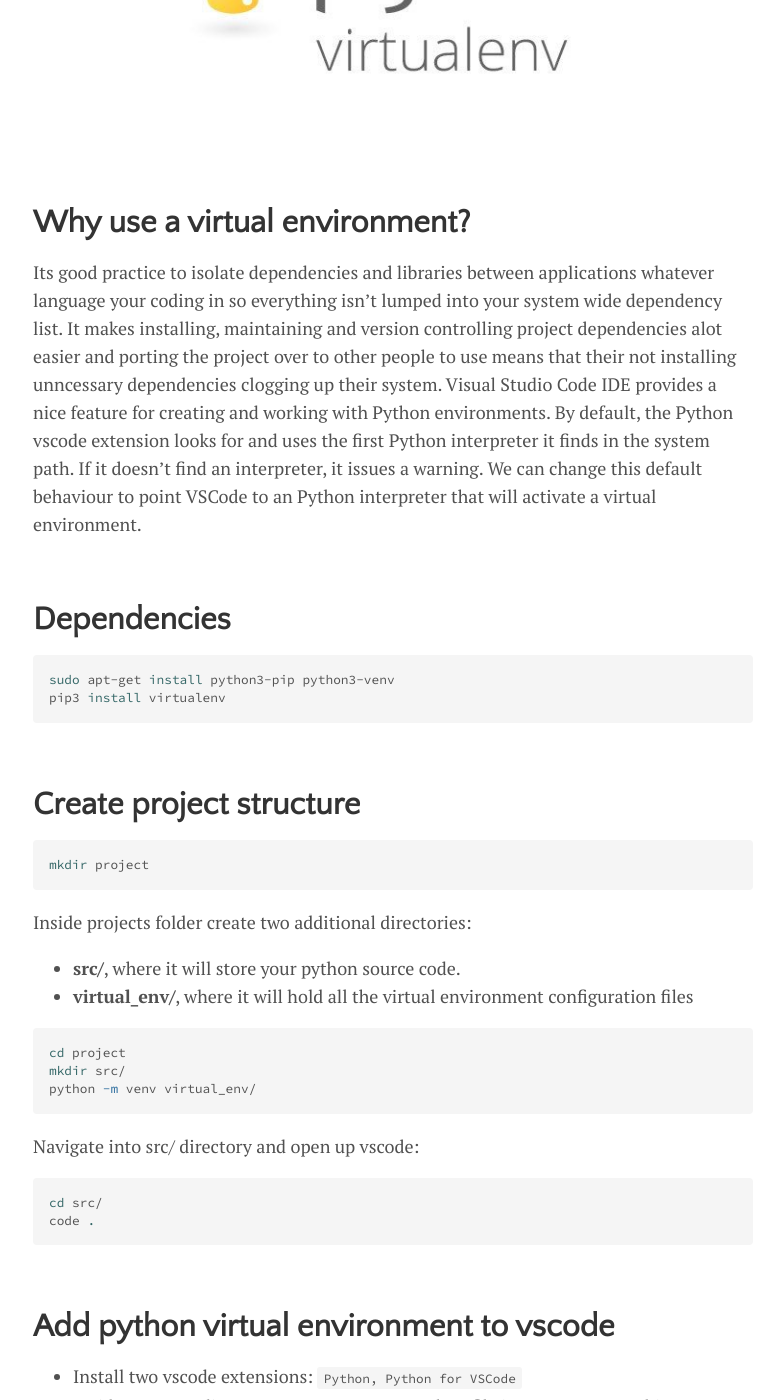
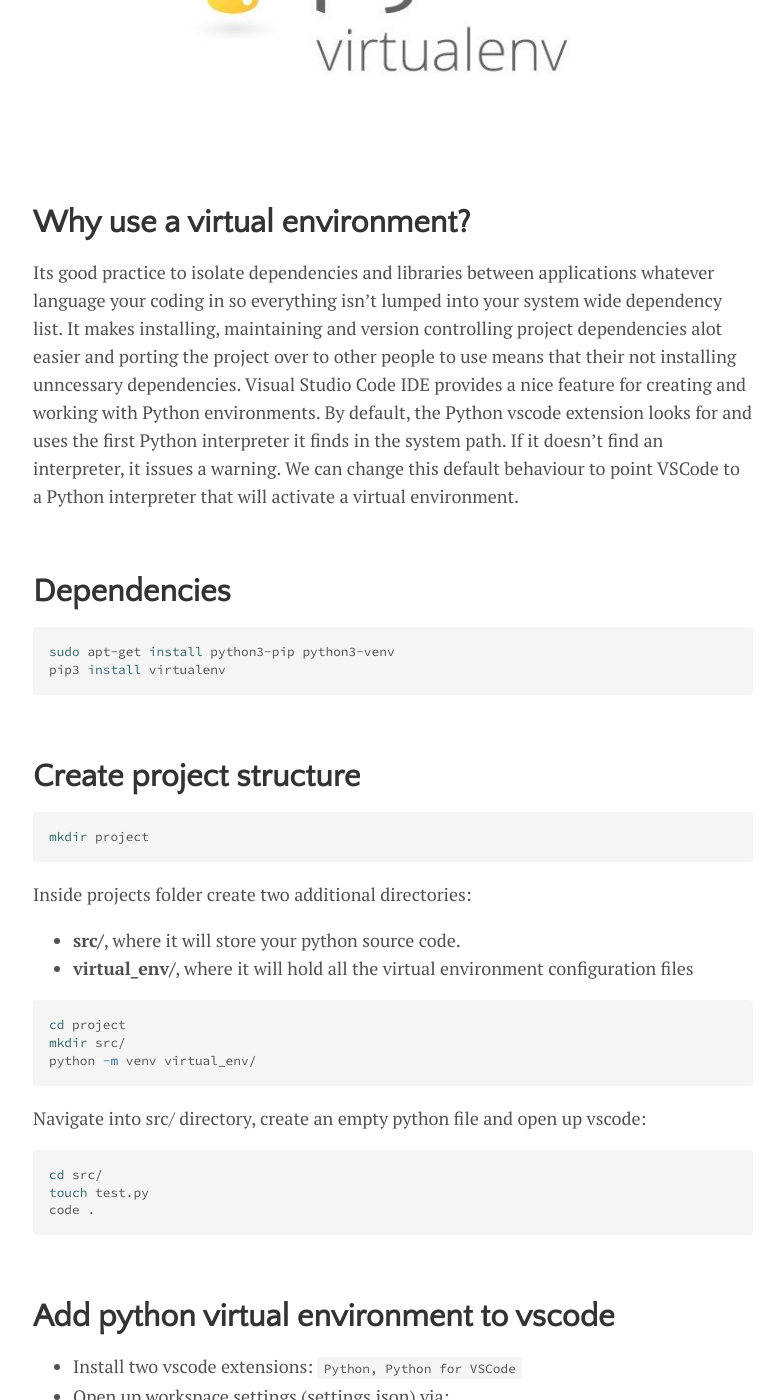
Before and after one commit to efriel94/ef_blog, a Jekyll site: the page built from _posts/SoftwareDev/python_venv/2021-06-6-pythonVenv_vscode.md, in a window 1280 px wide and 1400 px high, scrolled down 423 px. Shown: the whole window, without its empty margins (247-1029 px from the left). Built offline with Jekyll 4.4.1, drawn with Linux system fonts in a browser that asks for light colours; some of the changed text lies outside the part shown.

Commit message:
Updated python-venv.md post

````diff
--- a/_posts/SoftwareDev/python_venv/2021-06-6-pythonVenv_vscode.md
+++ b/_posts/SoftwareDev/python_venv/2021-06-6-pythonVenv_vscode.md
@@ -7,7 +7,7 @@ image: softwaredev/python-venv.jpeg
 ---
 
 # Why use a virtual environment?
-Its good practice to isolate dependencies and libraries between applications whatever language your coding in so everything isn't lumped into your system wide dependency list. It makes installing, maintaining and version controlling project dependencies alot easier and porting the project over to other people to use means that their not installing unncessary dependencies clogging up their system. Visual Studio Code IDE provides a nice feature for creating and working with Python environments. By default, the Python vscode extension looks for and uses the first Python interpreter it finds in the system path. If it doesn't find an interpreter, it issues a warning. We can change this default behaviour to point VSCode to an Python interpreter that will activate a virtual environment.
+Its good practice to isolate dependencies and libraries between applications whatever language your coding in so everything isn't lumped into your system wide dependency list. It makes installing, maintaining and version controlling project dependencies alot easier and porting the project over to other people to use means that their not installing unncessary dependencies. Visual Studio Code IDE provides a nice feature for creating and working with Python environments. By default, the Python vscode extension looks for and uses the first Python interpreter it finds in the system path. If it doesn't find an interpreter, it issues a warning. We can change this default behaviour to point VSCode to a Python interpreter that will activate a virtual environment.
 
 <br>
 
@@ -34,10 +34,11 @@ cd project
 mkdir src/
 python -m venv virtual_env/
 ```
-Navigate into src/ directory and open up vscode:
+Navigate into src/ directory, create an empty python file and open up vscode:
 
 ```bash
 cd src/
+touch test.py
 code .
 ```
 <br>
@@ -45,7 +46,6 @@ code .
 # Add python virtual environment to vscode
 
 - Install two vscode extensions: ```Python, Python for VSCode```
-- Inside your src/ directory create an empty python file i.e. test.py or anything.
 - Open up workspace settings (settings.json) via:
 
 ```bash
````
